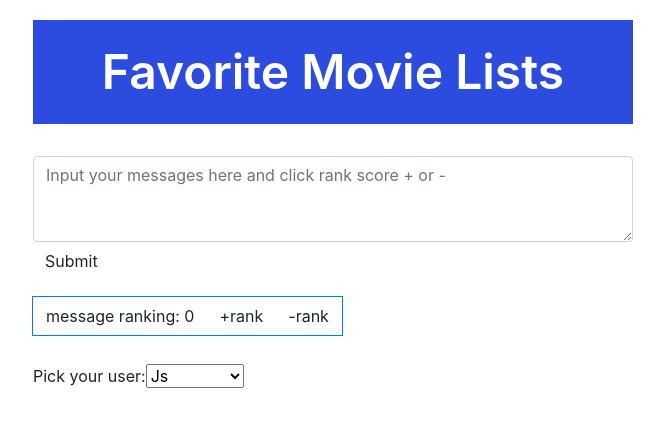
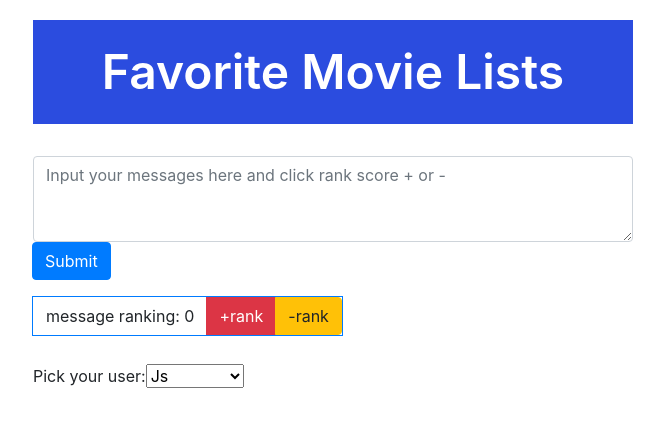
Before and after one commit to pompom2626/react_rankingboard_userinput, a React (Create React App) app: page / in a window 1280 px wide. Shown: the top 426 px of the page, without its empty margins (307-971 px from the left). Built offline with nearby package versions, Linux system fonts and the light colour scheme.

Commit message:
10th : to improve user interface -button

```diff
--- a/src/App.js
+++ b/src/App.js
@@ -173,7 +173,7 @@ class App extends Component {
               />
               <div className='input-group-append'>
                 <button
-                  className='btn btn-default'
+                  className='btn btn-primary'
                   onClick={this.onclickRankList}
                 >
                   Submit
@@ -196,13 +196,13 @@ class App extends Component {
                   message ranking: {this.state.likeId}
                 </div>
                 <button
-                  className='btn btn-default'
+                  className='btn btn-danger'
                   onClick={this.onclickAddList}
                 >
                   +rank
                 </button>
                 <button
-                  className='btn btn-default'
+                  className='btn btn-warning'
                   onClick={this.onclickMinusList}
                 >
                   -rank
```
